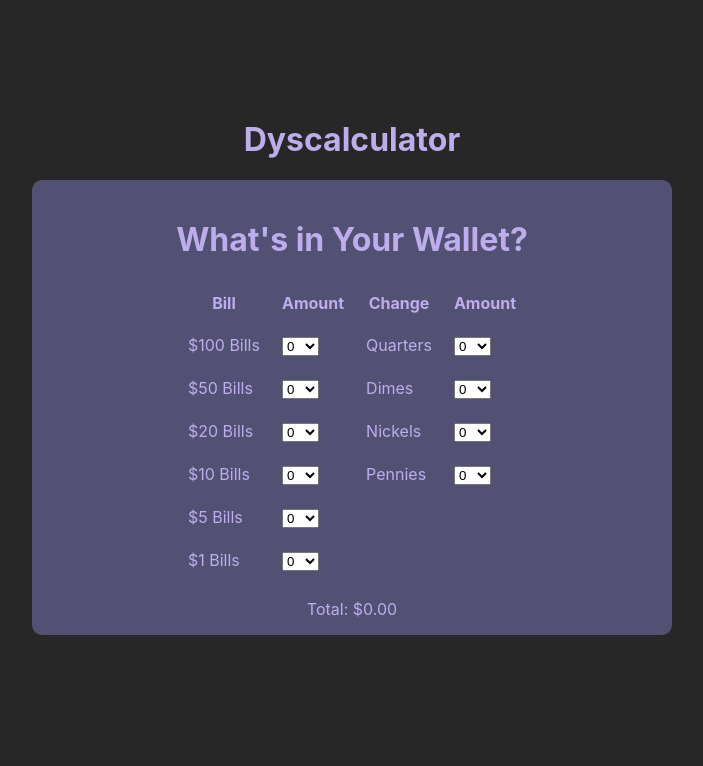
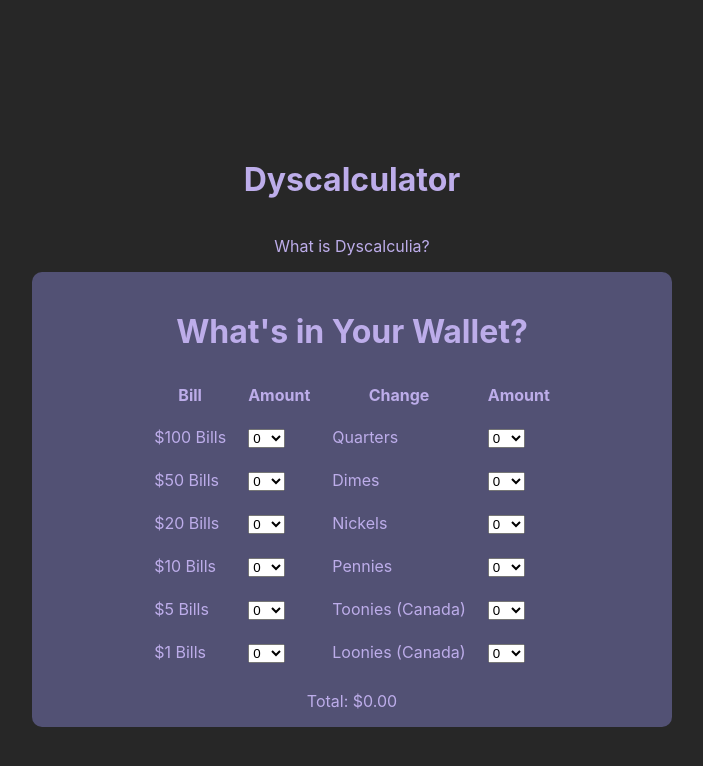
Before and after one commit to xrysen/dyscalculator, a React (Create React App) app: page / in a window 1280 px wide. Shown: the top 766 px of the page, without its empty margins (288-991 px from the left). Built offline with nearby package versions, Linux system fonts and the light colour scheme.

Commit message:
Adds columns for toonies and loonies, as well as Dyscalculia definition

```diff
--- a/src/App.css
+++ b/src/App.css
@@ -1,8 +1,6 @@
 body {
   background-color: #272727;
-  display: flex;
-  justify-content: center;
-  align-items: center;
+
 }
 
 h1 {
@@ -13,4 +11,17 @@ h1 {
 
 .app {
   margin-top: 15vh;
+  display: flex;
+  flex-direction: column;
+  justify-content: center;
+  align-items: center;
 }
+
+p {
+  text-align: center;
+  color: #BDADEA;
+}
+
+P:hover {
+  cursor: pointer;
+}
--- a/src/App.js
+++ b/src/App.js
@@ -1,10 +1,21 @@
 import './App.css';
 import Form from "./Components/Form";
+import { useState } from "react";
 
 function App() {
+  const [mode, setMode] = useState("");
+
+  const changeMode = () => {
+    mode === "info" ? setMode("") : setMode("info");
+  }
+
   return (
     <div className="app">
       <h1>Dyscalculator</h1>
+      <p className="PHover" onClick = {() => changeMode()}>What is Dyscalculia?</p>
+      {mode === "info" && (
+        <p onClick = {()=> changeMode()}>Dyscalculia is a math learning disability that impairs an individual's ability to learn number-related concepts and perform accurate math calculations.</p>
+      )}
       <Form />
     </div>
   );
--- a/src/Components/Form.jsx
+++ b/src/Components/Form.jsx
@@ -15,6 +15,8 @@ const Form = () => {
     dime: 0,
     nickel: 0,
     penny: 0,
+    loonie: 0,
+    toonie: 0
   });
 
   const handleBillChange = (bill, multiplyer, e) => {
@@ -110,11 +112,23 @@ const Form = () => {
                 <Option />
               </select>
             </td>
+            <td>Toonies (Canada)</td>
+            <td>
+              <select onChange={(e) => handleBillChange("tonnie", 2, e)}>
+                <Option />
+              </select>
+            </td>
           </tr>
           <tr>
             <td>$1 Bills</td>
             <td>
               <select onChange={(e) => handleBillChange("one", 1, e)}>
+                <Option />
+              </select>
+            </td>
+            <td>Loonies (Canada)</td>
+            <td>
+              <select onChange={(e) => handleBillChange("loonie", 1, e)}>
                 <Option />
               </select>
             </td>
```
